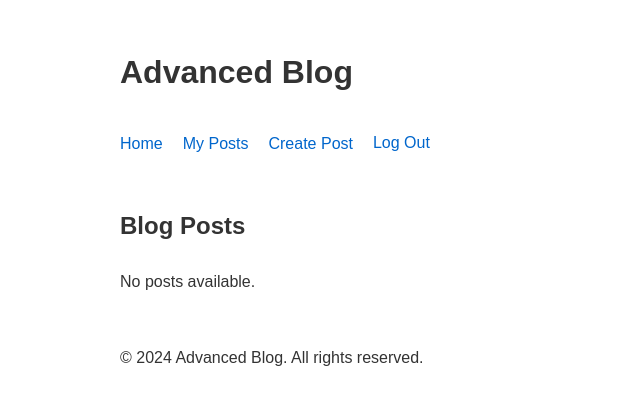
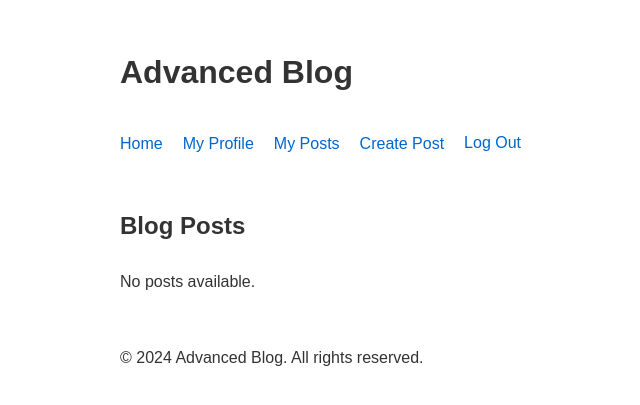
Before and after one commit to bvedant/advancedblog, a Django app: page / in a window 1280 px wide. Shown: the top 405 px of the page, without its empty margins (20-660 px from the left). Run offline with Django 5.2, Linux system fonts and the light colour scheme; the visitor is signed in with stand-in values (Sample User, id 1); data that the repository does not hold is empty.

Commit message:
create view, edit profile abilities

```diff
--- a/core/urls.py
+++ b/core/urls.py
@@ -8,5 +8,7 @@ urlpatterns = [
     path('my_posts/', views.UserPostListView.as_view(), name='user_posts'),
     path('create/', views.PostCreateView.as_view(), name='create_post'),
     path('post/<int:pk>/comment/', views.CommentCreateView.as_view(), name='add_comment'),
-    path('profile/', views.update_profile, name='profile'),
+    path('profile/', views.view_profile, name='view_profile'),
+    path('profile/edit/', views.edit_profile, name='edit_profile'),
+    path('profile/<str:username>/', views.view_user_profile, name='view_user_profile'),
 ]
--- a/core/views.py
+++ b/core/views.py
@@ -101,17 +101,28 @@ class SignUpView(CreateView):
         return valid
 
 
+
 @login_required
-@transaction.atomic
-def update_profile(request):
+def view_profile(request):
+    return render(request, 'view_profile.html', {'user': request.user})
+
+def view_user_profile(request, username):
+    user = get_object_or_404(User, username=username)
+    return render(request, 'view_profile.html', {'user': user})
+
+@login_required
+def edit_profile(request):
     if request.method == 'POST':
         user_form = UserForm(request.POST, instance=request.user)
         profile_form = ProfileForm(request.POST, instance=request.user.profile)
         if user_form.is_valid() and profile_form.is_valid():
             user_form.save()
             profile_form.save()
-            return redirect('profile')
+            return redirect('view_profile')
     else:
         user_form = UserForm(instance=request.user)
         profile_form = ProfileForm(instance=request.user.profile)
-    return render(request, 'profile.html', {'user_form': user_form, 'profile_form': profile_form})
+    return render(request, 'edit_profile.html', {
+        'user_form': user_form,
+        'profile_form': profile_form
+    })
--- a/templates/base.html
+++ b/templates/base.html
@@ -13,6 +13,7 @@
     <nav>
     <a href="{% url 'post_list' %}">Home</a>
     {% if user.is_authenticated %}
+        <a href="{% url 'view_profile' %}">My Profile</a>
         <a href="{% url 'user_posts' %}">My Posts</a>
         <a href="{% url 'create_post' %}">Create Post</a>
         <form method="post" action="{% url 'logout' %}" style="display: inline;">
--- a/templates/profile.html
+++ b/templates/edit_profile.html
@@ -1,11 +1,12 @@
 {% extends 'base.html' %}
 
 {% block content %}
-  <h2>Profile</h2>
+  <h2>Edit Profile</h2>
   <form method="post">
     {% csrf_token %}
     {{ user_form.as_p }}
     {{ profile_form.as_p }}
     <button type="submit">Save changes</button>
   </form>
+  <a href="{% url 'view_profile' %}">Back to Profile</a>
 {% endblock %}
```
Also changed, not shown: templates/view_profile.html (added, +14 -0 lines).
